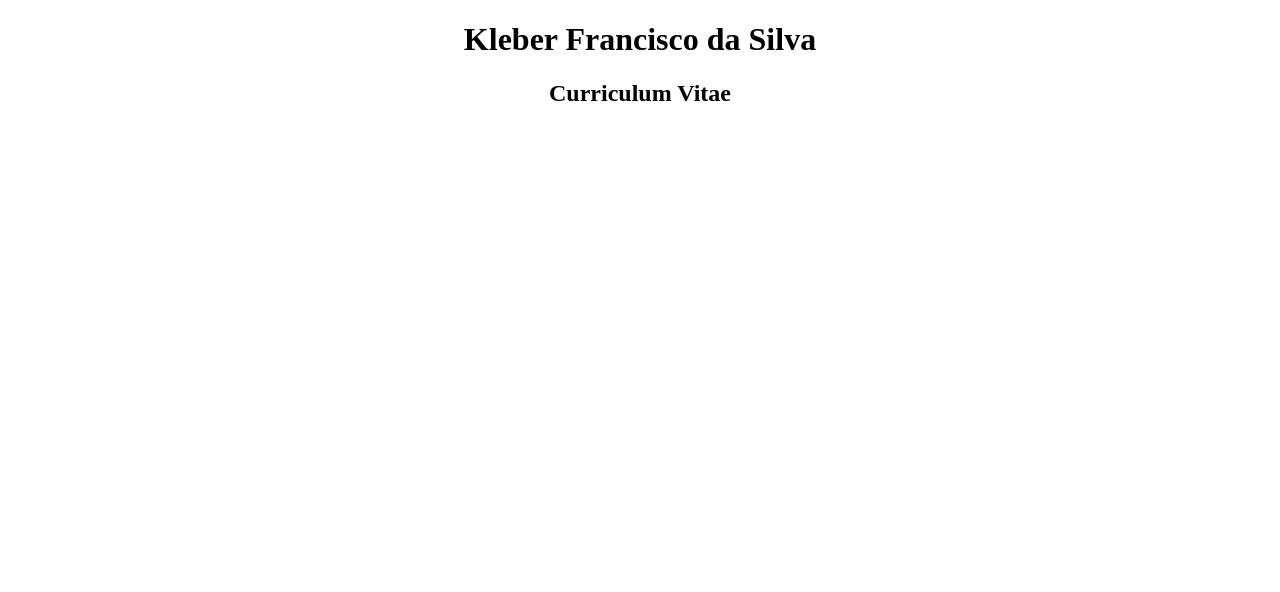
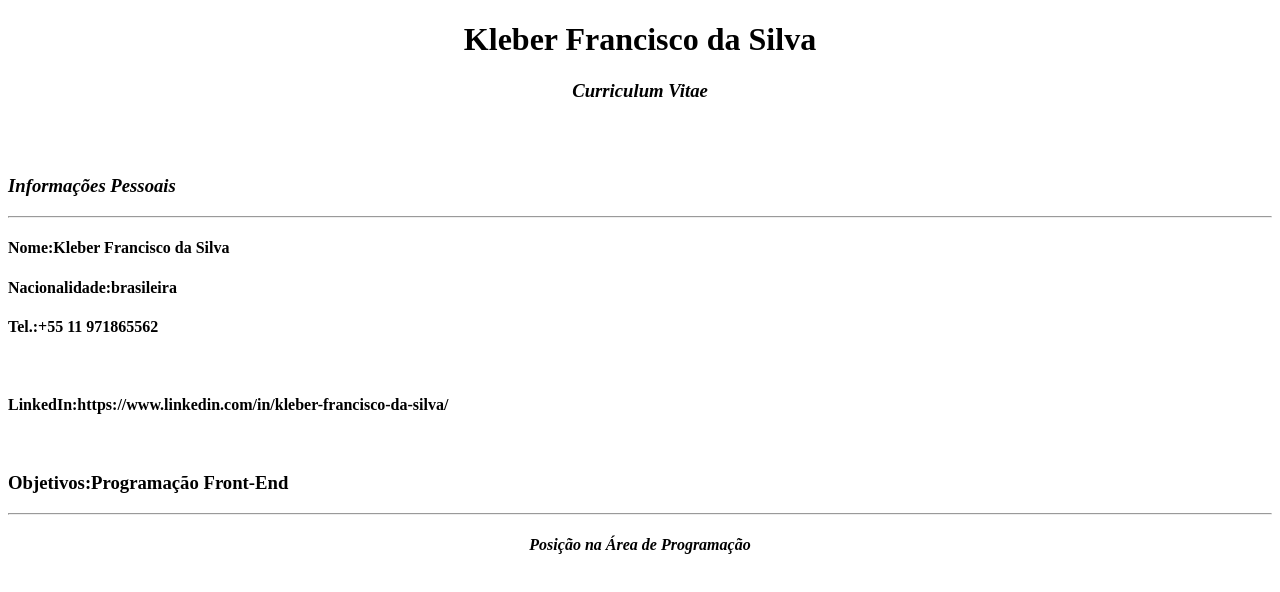
Before and after one commit to kleber16silva/-Avaliacao-frontend, a plain HTML site: page index.html in a window 1280 px wide. Drawn offline with Linux system fonts and the light colour scheme.

Commit message:
atualização cv

```diff
--- a/index.html
+++ b/index.html
@@ -11,9 +11,31 @@
 <body>
     <header>
 
-        <h1 align="center">Kleber Francisco da Silva </h1>
-        <h2 align="center">Curriculum Vitae</h2>
+        <h1 align="center" style="">Kleber Francisco da Silva </h1>
+                <h3 align="center" style="font-style:italic;">Curriculum Vitae</h3>
+                                <br/><br/>
+                        <h3 align="left" style="font-style:italic;">Informações Pessoais</h3>
+        <hr/>
+        <h4>Nome:Kleber Francisco da Silva</h4>
+        <h4>Nacionalidade:brasileira</h4>
+        <h4>Tel.:+55 11 971865562</h4>
+        <br/>
+        <h4>LinkedIn:https://www.linkedin.com/in/kleber-francisco-da-silva/</h4>
+        <br/>
+        <h3>Objetivos:Programação Front-End</h3>
+        <hr/>
+        <h4 align="center" style="font-style:italic;">Posição na Área de Programação</h4>
+
+
+
+
+
+
+
+
+
     </header>
+
 </body>
 
 </html>
```
